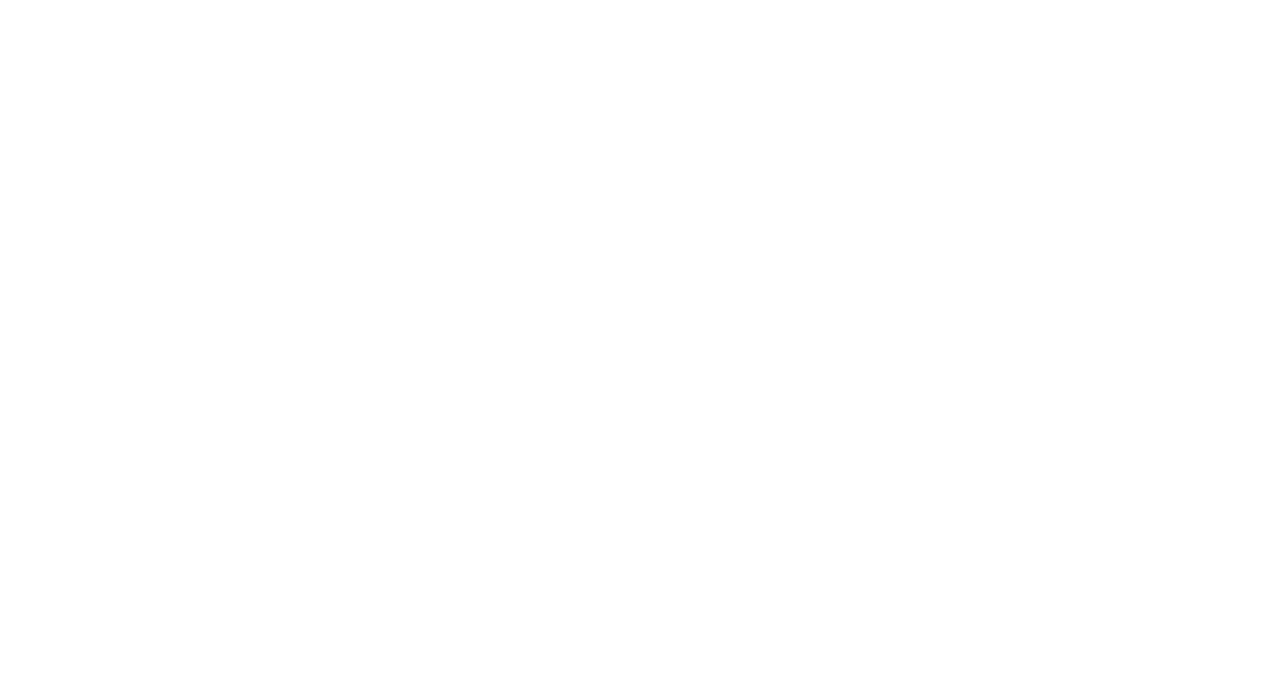
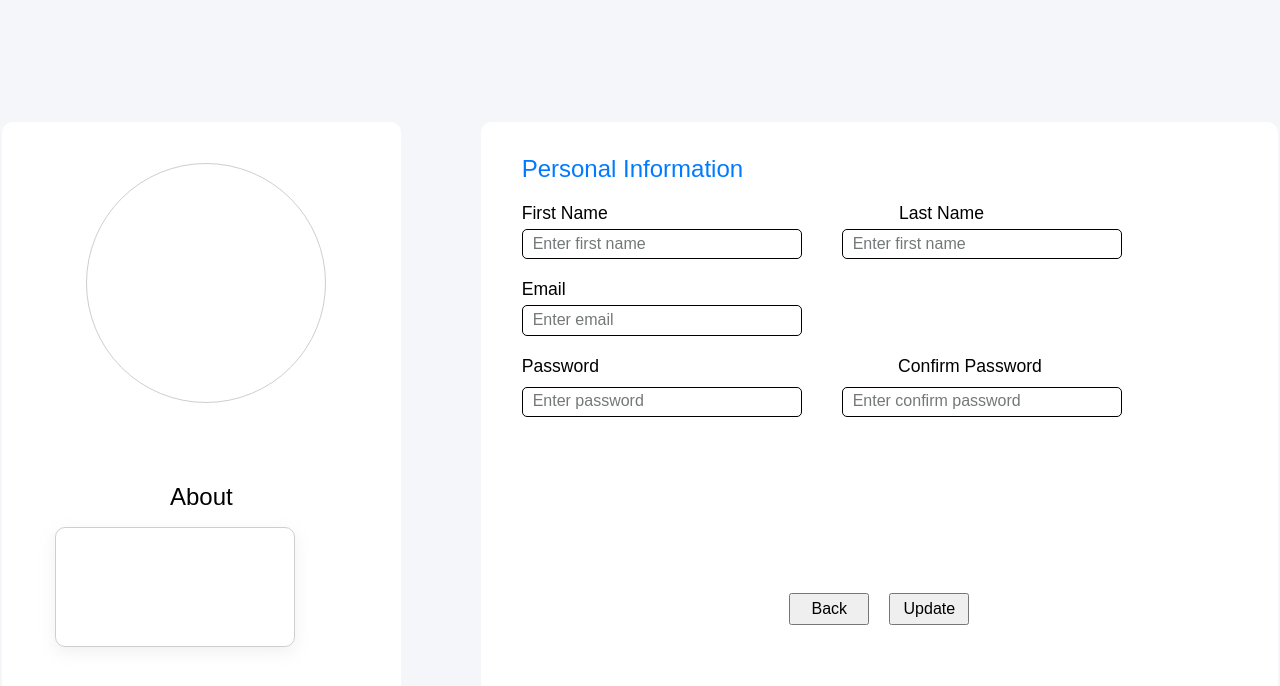
Before and after one commit to carlaw286/Cour-Cert, a React (Create React App) app in the folder frontend/: page /profilepage in a window 1280 px wide. Before the commit this address had no page. Shown: the top 686 px of the page. Built offline with nearby package versions, Linux system fonts and the light colour scheme.

Commit message:
profile student

```diff
--- a/frontend/src/App.js
+++ b/frontend/src/App.js
@@ -7,10 +7,7 @@ import { TeacherHomePage} from './Components/TeacherHomePage/TeacherHomePage';
 import { TeacherSignup} from './Components/TeacherSignup/TeacherSignup';
 import { StudentSignup} from './Components/StudentSignup/StudentSignup';
 import {StudentHomePage} from './Components/StudentHomePage/StudentHomePage';
-
-
-
-
+import { ProfilePage } from './Components/Profile/ProfilePage';
 
 function App() {
   return (
@@ -22,32 +19,11 @@ function App() {
         <Route path = '/teachersignup' element = {<TeacherSignup/>}/>
         <Route path = '/studentsignup' element = {<StudentSignup/>}/>
         <Route path = '/studenthomepage' element = {<StudentHomePage/>}/>
+        <Route path = '/profilepage' element = {<ProfilePage/>}/>
+
       </Routes>
     </>
-
-
-
   )
 }
 
 export default App;
-
-
-// function HomePageTeacher()
-// {
-//   return(
-//     <div>
-//     <TeacherHomePage/>
-//   </div>
-//   );
-// }
-// function Loginpage() {
-//   return (
-//     <div>
-//       <LoginSignup/>
-//     </div>
-//   );
-// }
-
-
-// export default LoginSignup;
--- /dev/null
+++ b/frontend/src/Components/Profile/ProfilePage.css
@@ -0,0 +1,147 @@
+.profilepage{
+    width: 100%;
+    height: 100vh;
+    background-color: rgb(245,246,250);
+    border:1px solid rgb(245,246,250);
+
+  }
+
+.row-1{
+    height: 45rem;
+    width: 100%;
+    display: flex;
+    margin-top: 15vh;
+    gap: 10vh;
+    background-color: rgb(245,246,250);
+    border:1px solid rgb(245,246,250);
+    place-content: center;
+}
+
+.prof-container{
+    background-color: white;
+    border: 1px solid white;
+    border-radius: 10px;
+    height: 40rem;
+    width: 25rem;
+}
+
+.user-avatar{
+    margin-top: 5vh;
+    margin-left: 21%;
+    border: 1px solid rgb(206, 206, 206);
+    border-radius: 50%;
+    height: 15rem;
+    width: 15rem;
+}
+
+h1{
+    margin-top: 10vh;
+    text-align: center;
+    font-size: 1.5rem;
+    font-weight: 400;
+}
+
+.about1 {
+    text-align: auto;
+    border: 1px solid rgb(206, 206, 206);
+    box-shadow: 0 5px 15px rgba(196, 194, 194, 0.25);
+    width: 30vh;
+    height: 15vh;
+    margin-top: 2vh;
+    margin-left: 13.2%;
+    border-radius: 10px;
+}
+
+.info-container{
+    background-color: white;
+    border: 1px solid white;
+    border-radius: 10px;
+    height: 40rem;
+    width: 50rem;
+}
+
+.label0 p{
+    font-size: 3vh;
+    color: rgb(0, 123, 255);
+    margin-top: 4vh;
+    margin-left: 40px;
+    margin-bottom: 20px;
+}
+
+input{
+    border: 1px solid black;
+    border-radius: 5px;
+    padding: 10px;
+    width: 35vh;
+    height: 3.8vh;
+
+}
+
+::placeholder{
+    font-size: 16px;
+}
+.col-1{
+    margin-left: 40px;
+    display: flex;
+    gap: 18.2rem;
+}
+
+.col-1 p{
+    color: black;
+    font-size: 1.1rem;
+    margin-bottom: 5px;
+}
+
+.col-2{
+    margin-left: 40px;
+    display: flex;
+    gap: 2.5rem;
+}
+
+.col-3{
+    margin-top: 20px;
+    margin-left: 40px;
+    display: flex;
+}
+.col-3 p{
+    color: black;
+    font-size: 1.1rem;
+    margin-bottom: 5px;
+}
+
+.col-4{
+    margin-left: 40px;
+    display: flex;
+}
+
+.col-5{
+    margin-top: 20px;
+    margin-left: 40px;
+    display: flex;
+    gap: 18.7rem;
+}
+
+.col-5 p{
+    color: black;
+    font-size: 1.1rem;
+    margin-bottom: 10px;
+}
+
+.col-6{
+    margin-left: 40px;
+    display: flex;
+    gap: 2.5rem;
+}
+
+.col-7{
+    margin-top: 22vh;
+    place-content: center;
+    display: flex;
+    gap: 20px;
+}
+.col-7 button{
+    width: 10vh;
+    height: 4vh;
+    padding: 5px;
+    font-size: 1rem;
+}
--- /dev/null
+++ b/frontend/src/Components/Profile/ProfilePage.jsx
@@ -0,0 +1,78 @@
+import React from 'react';
+import './ProfilePage.css';
+import { useNavigate } from 'react-router-dom';
+
+export const ProfilePage = () =>
+{
+  const navigate = useNavigate();
+  return(
+    <div className='profilepage'>
+      <form>
+        <div className='row-1'>
+          <div className='prof-container'>
+          <div className='user-avatar'>
+
+          </div>
+          <div className='user-about'>
+            <h1>About</h1>
+          </div>
+          <div className='about1'>
+            <div className=''>
+
+            </div>
+          </div>
+          </div>
+          <div className='info-container'>
+            <div className='label0'>
+              <p> Personal Information</p>
+            </div>
+            <div className='col-1'>
+              <p>First Name</p>
+              <p>Last Name</p>
+            </div>
+            <div className='col-2'>
+                <input type='name' id='firstname' placeholder='Enter first name'>
+                </input>
+                <input type='name' id='firstname' placeholder='Enter first name'>
+                </input>
+            </div>
+            <div className='col-3'>
+              <p>Email</p>
+            </div>
+            <div className='col-4'>
+              <input type='email' id='email' placeholder='Enter email'>
+              </input>
+            </div>
+            <div className='col-5'>
+              <p>Password</p>
+              <p>Confirm Password</p>
+            </div>
+            <div className='col-6'>
+                <input type='name' id='firstname' placeholder='Enter password'>
+                </input>
+                <input type='name' id='firstname' placeholder='Enter confirm password'>
+                </input>
+            </div>
+
+            <div className='col-7'>
+              <button type='button' onClick={() => navigate('/studenthomepage')}> Back
+              </button>
+              <button type='submit' id='updatepassword'> Update
+              </button>
+            </div>
+
+
+
+
+
+
+
+
+
+          </div>
+        </div>
+      </form>
+    </div>
+
+  )
+}
--- a/frontend/src/Components/StudentHomePage/StudentHomePage.jsx
+++ b/frontend/src/Components/StudentHomePage/StudentHomePage.jsx
@@ -20,7 +20,7 @@ export const StudentHomePage = () =>
               <li><a href = "#"> My Course</a> </li>
               <li><a href = "#"> Certifications</a> </li>
               <li><a href = "#"> Support</a> </li>
-              <li><a href = "#"> My Profile</a> </li>
+              <li><a href = "./profilepage"> My Profile</a> </li>
               <li><a href = "./"> Signout</a> </li>
             </ul>
           </div>
--- a/frontend/src/Components/StudentSignup/StudentSignup.css
+++ b/frontend/src/Components/StudentSignup/StudentSignup.css
@@ -14,11 +14,10 @@
      border-radius: 20px;
      place-items: center;
      outline: 5px;
-     place-items: center;
      box-shadow: 0 5px 15px rgba(0, 0, 0, 0.25);
   }
 
-  h1{
+  .container2 h1{
     margin-top: 1vh;
     text-align: center;
     width: 43vh;
--- a/frontend/src/Components/TeacherSignup/TeacherSignup.css
+++ b/frontend/src/Components/TeacherSignup/TeacherSignup.css
@@ -19,7 +19,7 @@
   box-shadow: 0 5px 15px rgba(0, 0, 0, 0.25);
   }
 
-  h1{
+  .container3 h1{
     margin-top: 1vh;
     text-align: center;
     width: 43vh;
```
